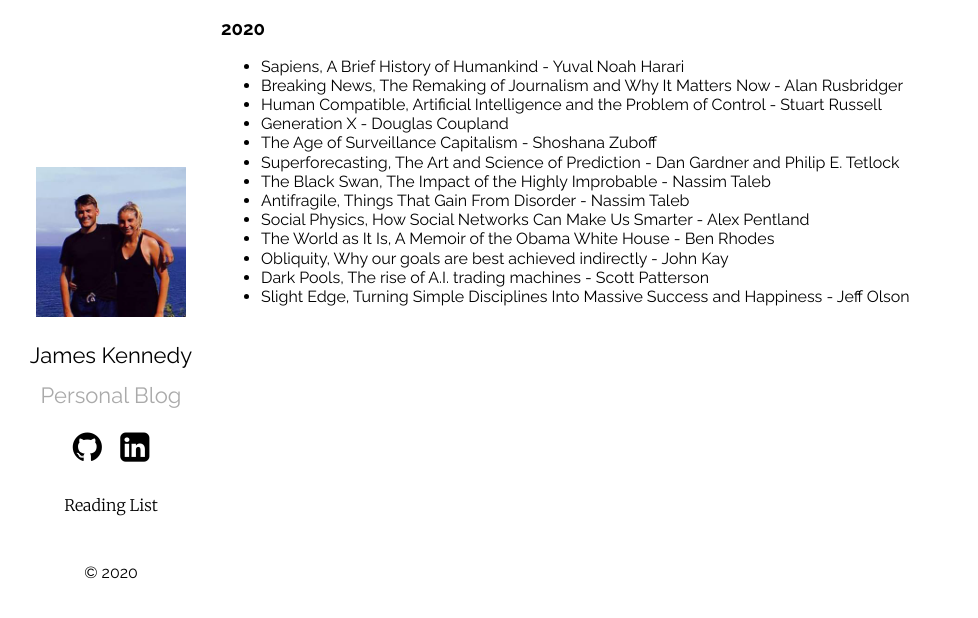
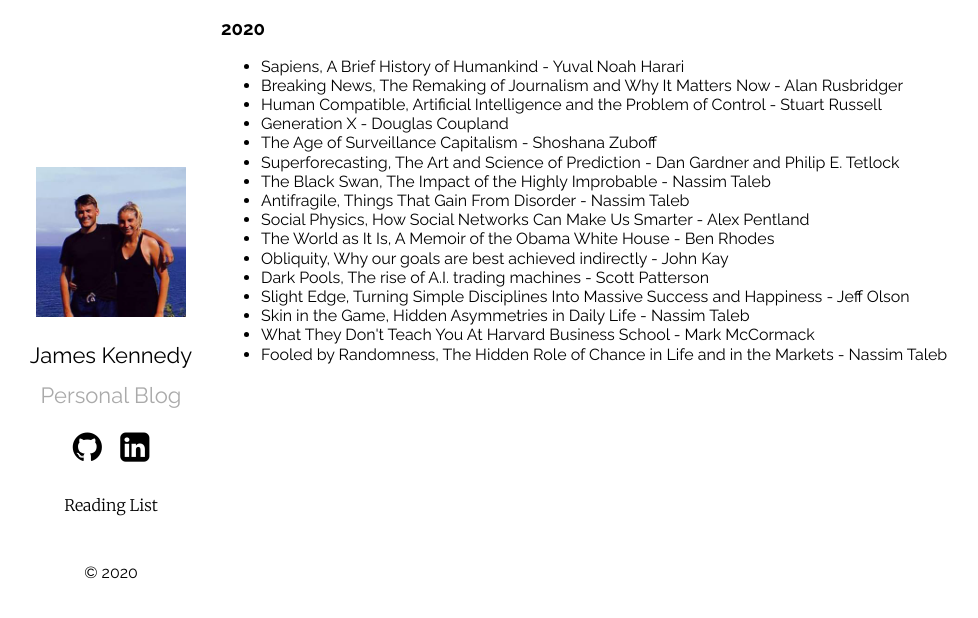
Before and after one commit to jkennedy559/jkennedy559.github.io, a Jekyll site: the page built from reading_list.html, in a window 1280 px wide. Shown: the top 618 px of the page, without its empty margins (74-1052 px from the left). Built offline with Jekyll 4.4.1, drawn with Linux system fonts in a browser that asks for light colours.

Commit message:
books added

```diff
--- a/_data/books_list.yml
+++ b/_data/books_list.yml
@@ -14,3 +14,6 @@ toc:
       - name: Obliquity, Why our goals are best achieved indirectly  - John Kay
       - name: Dark Pools, The rise of A.I. trading machines - Scott Patterson
       - name: Slight Edge, Turning Simple Disciplines Into Massive Success and Happiness - Jeff Olson
+      - name: Skin in the Game, Hidden Asymmetries in Daily Life - Nassim Taleb
+      - name: What They Don't Teach You At Harvard Business School - Mark McCormack
+      - name: Fooled by Randomness, The Hidden Role of Chance in Life and in the Markets - Nassim Taleb
```
